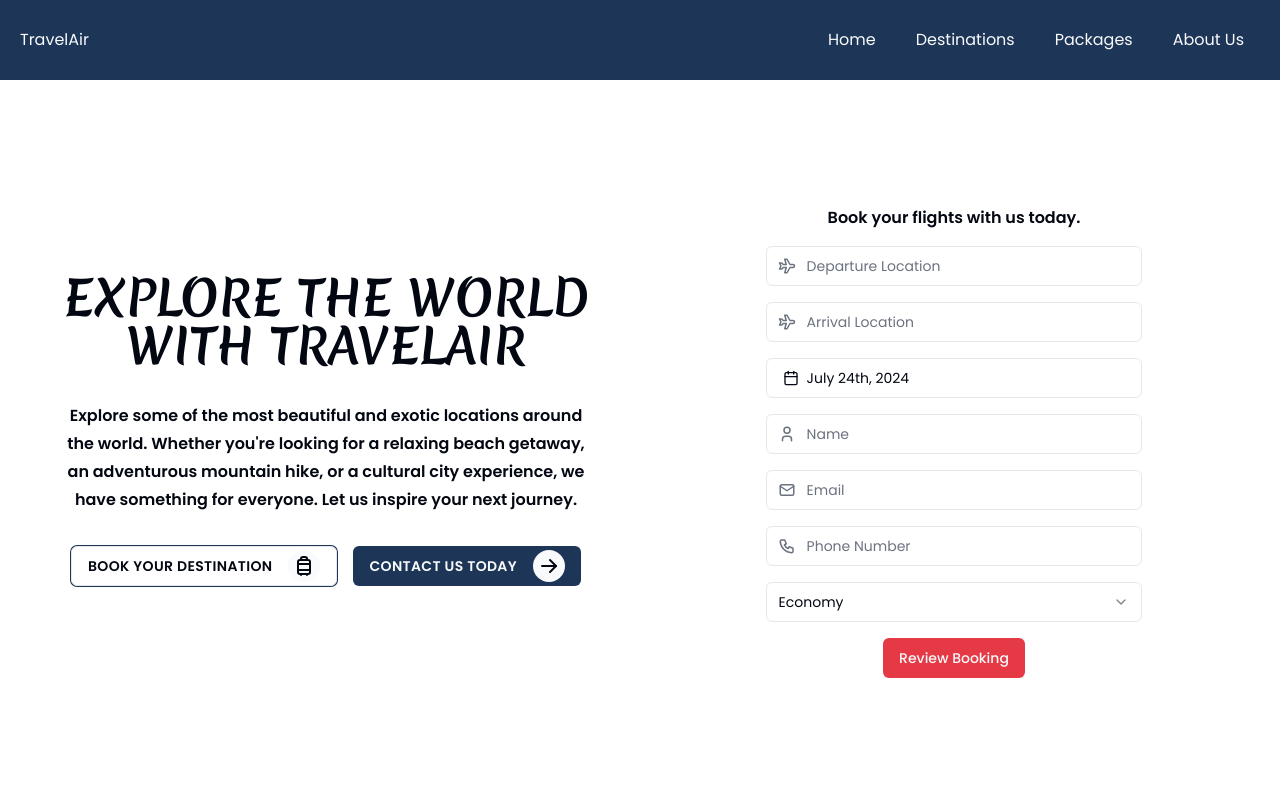
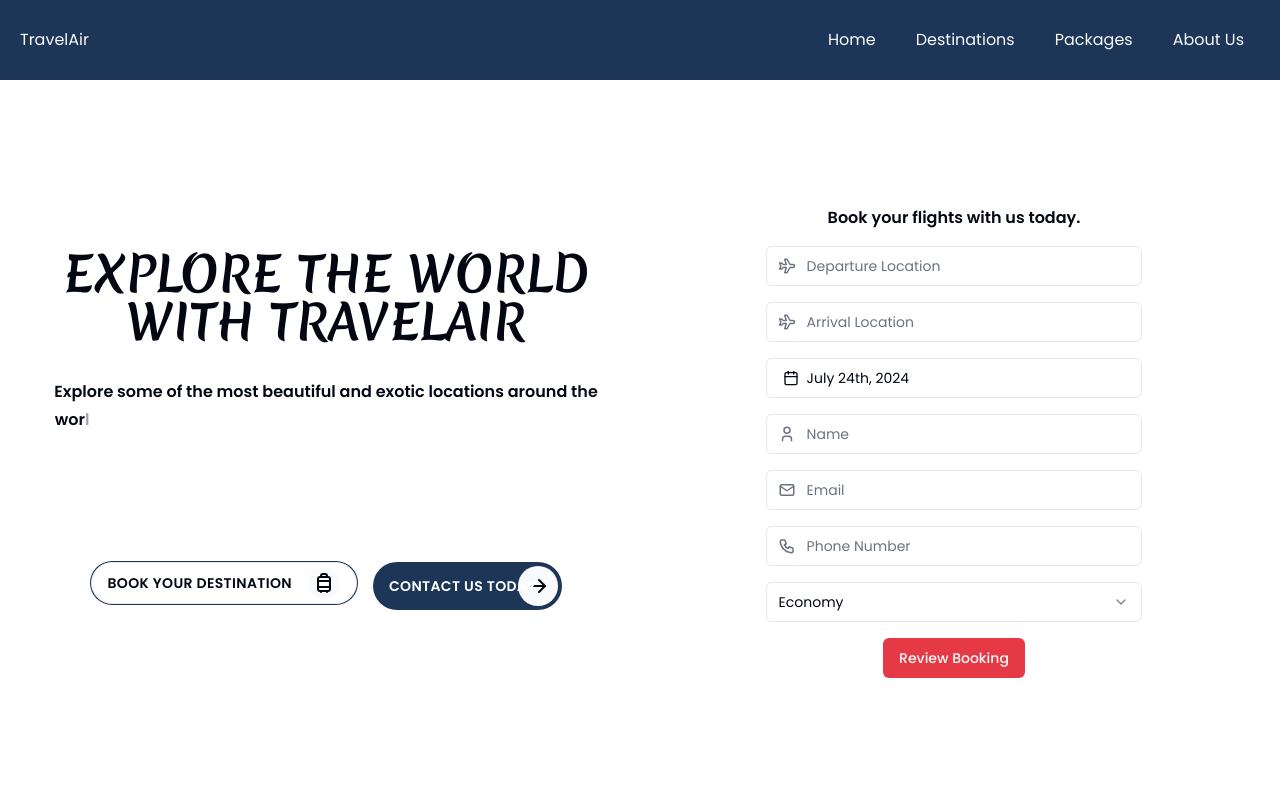
Before and after one commit to cmotanya/skytravel, a Next.js app: page / in a window 1280 px wide. Shown: the top 800 px of the page. Built offline with nearby package versions, Linux system fonts and the light colour scheme.

Commit message:
added animation for text

```diff
--- a/app/footer.tsx
+++ b/app/footer.tsx
@@ -53,7 +53,11 @@ const Footer = () => {
                             className="text-400 text-balance text-sm font-semibold"
                             variants={itemVariants}
                         >
-                            Your mind should bes strong than your feeling.
+                            At TravelAir, we are committed to making your travel
+                            dreams a reality. Our mission is to offer
+                            exceptional customer service and competitive prices,
+                            ensuring you have a hassle-free and enjoyable
+                            journey.
                         </motion.p>
                     </div>
 
@@ -122,14 +126,14 @@ const Footer = () => {
                             <InputFlight
                                 type="email"
                                 placeholder="Enter your email"
+                                required
                             />
                             <Button type="submit" className="w-fit">
                                 Subscribe
                             </Button>
                         </form>
-
                     </motion.div>
-                    <div className="flex flex-col mt-2">
+                    <div className="mt-2 flex flex-col">
                         {ContactInformation.map((info, index) => {
                             return (
                                 <motion.button
--- a/app/page.tsx
+++ b/app/page.tsx
@@ -8,6 +8,8 @@ import { heroImages } from "./lib/hero-images";
 import Link from "next/link";
 import { Merienda as FontSans } from "next/font/google";
 import { cn } from "@/lib/utils";
+import { splitStringUsingRegex } from "@/lib/splitStringUsingRegex";
+import { motion } from "framer-motion";
 
 const fontSans = FontSans({
     subsets: ["latin"],
@@ -16,33 +18,88 @@ const fontSans = FontSans({
 });
 
 export default function Home() {
+    const heading = "EXPLORE THE WORLD WITH TRAVELAIR";
+    const text = `Explore some of the most beautiful and exotic locations around the world. Whether you&apos;re looking for a relaxing beach getaway, an adventurous mountain hike, or a cultural city experience, we have something for everyone. Let us inspire your next journey.`;
+
+    const headingChar = splitStringUsingRegex(heading);
+    const textChar = splitStringUsingRegex(text);
+
+    const containerVariants = {
+        hidden: { opacity: 0 },
+        visible: (i = 1) => ({
+            opacity: 1,
+            transition: {
+                staggerChildren: 0.08,
+                delayChildren: i * 0.03,
+            },
+        }),
+    };
+
+    const charVariants = {
+        visible: {
+            opacity: 1,
+            y: 0,
+            transition: {
+                type: "spring",
+                damping: 12,
+                stiffness: 200,
+            },
+        },
+        hidden: {
+            opacity: 0,
+            y: 50,
+            transition: {
+                type: "spring",
+                damping: 12,
+                stiffness: 200,
+            },
+        },
+    };
+
     return (
         <main className="min-h-dvh">
             <div className="pt-12">
                 <div className="grid items-center justify-center px-3 pb-3 text-center md:min-h-dvh md:grid-flow-col md:grid-cols-2">
                     <div className="flex h-dvh w-screen flex-col items-center justify-center space-y-8 text-balance md:h-auto md:w-full">
-                        <h1
+                        <motion.h1
+                            initial="hidden"
+                            animate="visible"
+                            variants={containerVariants}
                             className={cn(
                                 "font-sans text-4xl font-bold md:text-5xl",
                                 fontSans.variable
                             )}
                         >
-                            EXPLORE THE WORLD WITH TRAVELAIR
-                        </h1>
-                        <p className="leading-7 md:font-semibold">
-                            Explore some of the most beautiful and exotic
-                            locations around the world. Whether you&apos;re
-                            looking for a relaxing beach getaway, an adventurous
-                            mountain hike, or a cultural city experience, we
-                            have something for everyone. Let us inspire your
-                            next journey.
-                        </p>
+                            {headingChar.map((char, index) => (
+                                <motion.span
+                                    key={index}
+                                    variants={charVariants}
+                                >
+                                    {char}
+                                </motion.span>
+                            ))}
+                        </motion.h1>
+                        <motion.p
+                            className="leading-7 md:font-semibold"
+                            initial="hidden"
+                            variants={containerVariants}
+                            animate="visible"
+                        >
+                            {textChar.map((char, index) => (
+                                <motion.span
+                                    key={index}
+                                    variants={charVariants}
+                                >
+                                    {char}
+                                </motion.span>
+                            ))}
+                        </motion.p>
 
-                        <div className="flex flex-col gap-4 pb-6 md:flex-row">
+                        <div className="flex w-3/4 flex-col gap-4 pb-6 pt-10 md:flex-row">
                             <Button
                                 asChild
                                 variant={"outline"}
-                                className="mx-auto flex w-full items-center gap-4 font-semibold uppercase tracking-wide ring-1 ring-[#1d3557] md:w-auto"
+                                className="mx-auto flex w-full items-center gap-4 rounded-full py-5 font-semibold uppercase tracking-wide ring-1 ring-[#1d3557] md:w-auto"
                             >
                                 <Link href="#form">
                                     Book Your destination{" "}
@@ -51,11 +108,15 @@ export default function Home() {
                                     </span>
                                 </Link>
                             </Button>
-                            <Button className="mx-auto flex w-full items-center gap-4 bg-[#1d3557] font-semibold uppercase tracking-wide md:w-auto">
-                                Contact Us Today{" "}
-                                <span className="flex h-8 w-8 items-center justify-center rounded-full bg-primary-foreground text-foreground">
-                                    <IconArrowRight />
+                            <Button className="group relative mx-auto flex w-full items-center gap-4 overflow-hidden rounded-full bg-[#1d3557] py-6 font-semibold uppercase tracking-wide text-white">
+                                <span className="absolute left-4 z-20 group-hover:text-black">
+                                    Contact Us Today
                                 </span>
+                                <div className="absolute inset-y-0 right-1 top-1/2 flex h-[calc(100%-0.5rem)] w-10 -translate-y-1/2 items-center justify-center overflow-hidden rounded-full bg-primary-foreground pl-1 text-foreground transition-all duration-300 ease-in-out group-hover:w-[calc(100%-0.4rem)] group-hover:bg-gray-200">
+                                    <span className="absolute right-2 text-lg">
+                                        <IconArrowRight />
+                                    </span>
+                                </div>
                             </Button>
                         </div>
                     </div>
--- /dev/null
+++ b/lib/splitStringUsingRegex.tsx
@@ -0,0 +1,11 @@
+export const splitStringUsingRegex = (inputString: string): string[] => {
+    const characters: string[] = [];
+    const regex = /[\s\S]/g;
+
+    let match;
+
+    while ((match = regex.exec(inputString)) !== null) {
+        characters.push(match[0]);
+    }
+    return characters;
+};
```
